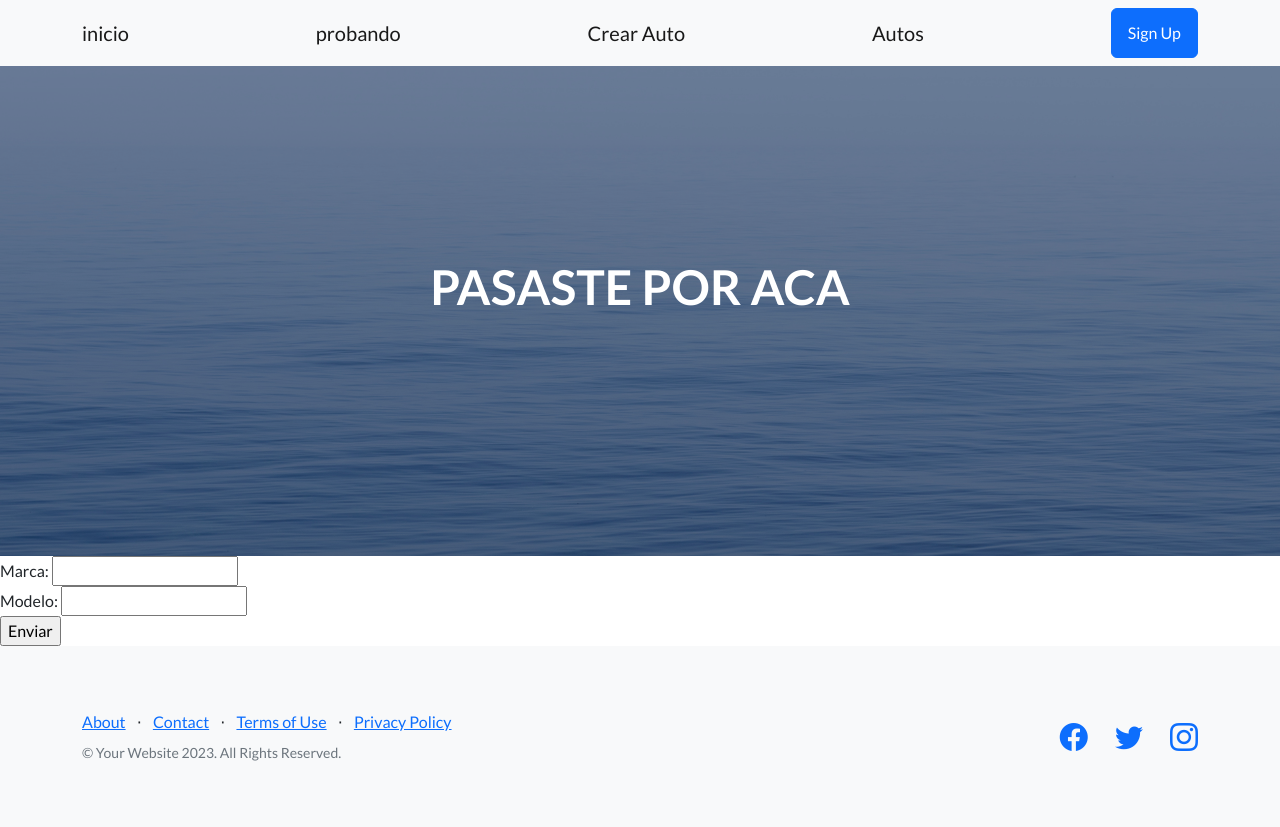
After one commit to gonzaloe281/django-54150, a Django app: page /autos/crear/ in a window 1280 px wide. The commit adds this page. Run offline with Django 5.2, Linux system fonts and the light colour scheme; some libraries are stand-ins or nearby versions.

Commit message:
playgraund3

```diff
--- /dev/null
+++ b/inicio/forms.py
@@ -0,0 +1,5 @@
+from django import forms
+
+class CrearAutoFormulario(forms.Form):
+    marca= forms.CharField(max_length=20)
+    modelo= forms.CharField(max_length=20)
--- /dev/null
+++ b/inicio/templates/inicio/crear_auto_v2.html
@@ -0,0 +1,31 @@
+{% extends "base.html" %}
+
+{% block title_head %}
+Crear auto
+{% endblock title_head %}
+
+{% block h1_header %}
+PASASTE POR ACA
+{% endblock h1_header %}
+
+{% block main %}
+
+<form action={% url "crear_auto_v2" %} method='POST'>
+    {% csrf_token %}
+    {% comment %} <p>
+        Marca:
+        <input type="text" name='marca' placeholder='Marca'>
+    </p>
+    <p>
+        Modelo:
+        <input type="text" name='modelo' placeholder='Modelo'>
+    </p> {% endcomment %}
+
+    {{formulario}}
+    <input type="submit" value="Enviar">
+
+</form>
+
+
+
+{% endblock main %}
--- a/inicio/urls.py
+++ b/inicio/urls.py
@@ -2,12 +2,17 @@ from django.urls import path
 from inicio import views
 
 urlpatterns = [
-    path('', views.inicio),
+    path('', views.inicio, name='inicio'),
     path('template1/<str:nombre>/<str:apellido>/<int:edad>', views.template1),
     path('template2/<str:nombre>/<str:apellido>/<int:edad>', views.template2),
     path('template3/<str:nombre>/<str:apellido>/<int:edad>', views.template3),
     path('template4/<str:nombre>/<str:apellido>/<int:edad>', views.template4),
     path('prueba/', views.probando, name='probando'),
-    path('autos/crear/<str:marca>/<str:modelo>', views.crear_auto, name='crear_auto'),
+    path('autos/', views.autos, name='autos'),
+    # v1
+    # path('autos/crear/<str:marca>/<str:modelo>', views.crear_auto, name='crear_auto'),
+    # v2
+    path('autos/crear/', views.crear_auto_v2, name='crear_auto_v2'),
+
 
 ]
--- a/inicio/views.py
+++ b/inicio/views.py
@@ -1,11 +1,11 @@
-from django.shortcuts import render
+from django.shortcuts import render, redirect
 from datetime import datetime
 
 from django.http import HttpResponse
 from django.template import Template, Context, loader
 
 from inicio.models import Auto
-
+from inicio.forms import CrearAutoFormulario
 import random
 
 def inicio(request):
@@ -82,3 +82,32 @@ def crear_auto(request, marca, modelo):
     auto = Auto(marca = marca, modelo = modelo)
     auto.save()
     return render(request, 'auto_templates/creacion.html', {"auto": auto})
+
+def crear_auto_v2(request):
+    # print('valor de la request', request)
+    # print('valor de la GET', request.GET)
+    # print('valor de la POST', request.POST)
+
+    # # request.POST
+    # if request.method == 'POST':
+    #     auto = Auto(marca= request.POST.get('marca'), modelo= request.POST.get('modelo'))
+    #     auto.save()
+
+    # return render(request, 'inicio/crear_auto_v2.html')
+
+    if request.method == 'POST':
+        formulario = CrearAutoFormulario(request.POST)
+        if formulario.is_valid():
+            datos = formulario.cleaned_data
+            auto = Auto(marca= request.POST.get('marca'), modelo= request.POST.get('modelo'))
+            auto.save()
+            return redirect('inicio')
+
+    formulario = CrearAutoFormulario()
+    return render(request, 'inicio/crear_auto_v2.html', {'formulario': formulario})
+
+def autos(request):
+
+    autos = Auto.objects.all()
+
+    return render(request, 'inicio/autos.html', {'autos': autos})
--- a/templates/base.html
+++ b/templates/base.html
@@ -27,7 +27,11 @@
             <div class="container">
                 <a class="navbar-brand" href="inicio">inicio</a>
                 <a class="navbar-brand" href={% url "probando" %}>probando</a>
-                <a class="navbar-brand" href={% url "crear_auto" 'fiat' 'duna'%}>creacion</a>
+                {% comment %} V1 {% endcomment %}
+                {% comment %} <a class="navbar-brand" href={% url "crear_auto" 'fiat' 'duna'%}>creacion</a> {% endcomment %}
+                {% comment %} V2 {% endcomment %}
+                <a class="navbar-brand" href={% url "crear_auto_v2"%}>Crear Auto</a>
+                <a class="navbar-brand" href={% url "autos"%}>Autos</a>
 
                <!-----> <a class="btn btn-primary" href="#signup">Sign Up</a>
             </div>
```
Also changed, not shown: inicio/templates/inicio/autos.html (added, +21 -0 lines).
